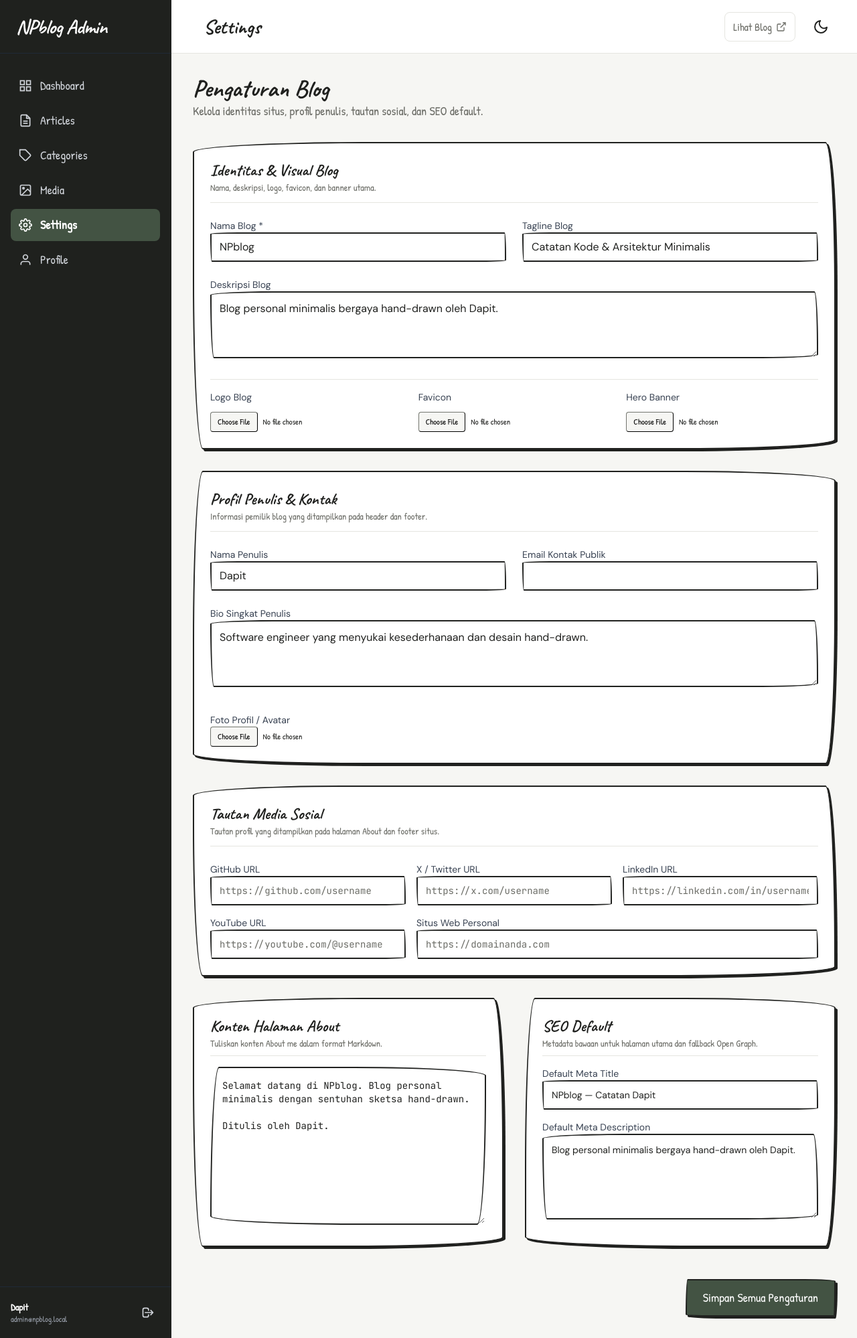
After one commit to netph4ntom/npblog, a Laravel app: page /admin/settings in a window 1280 px wide. The commit adds this page. Shown: the whole page at 67% size. Run offline with Laravel 12, Linux system fonts and the light colour scheme; a user stored in the database is signed in; data comes from the database, SQL or seed files in the repository; style sheets or scripts are compiled from the project's sources.

Commit message:
feat: implement blog settings and profile management (T09)

```diff
--- /dev/null
+++ b/app/Http/Controllers/Admin/SettingController.php
@@ -0,0 +1,130 @@
+<?php
+
+declare(strict_types=1);
+
+namespace App\Http\Controllers\Admin;
+
+use App\Http\Controllers\Controller;
+use App\Http\Requests\Admin\UpdateSettingsRequest;
+use App\Models\Setting;
+use App\Models\User;
+use App\Services\MediaProcessor;
+use Illuminate\Http\RedirectResponse;
+use Illuminate\Http\UploadedFile;
+use Illuminate\Support\Facades\Storage;
+use Illuminate\View\View;
+
+class SettingController extends Controller
+{
+    /**
+     * Show the form for editing blog settings.
+     */
+    public function edit(): View
+    {
+        $settings = [
+            'blog_name' => Setting::get('blog_name', 'NPblog'),
+            'blog_tagline' => Setting::get('blog_tagline', 'Catatan Kode & Arsitektur Minimalis'),
+            'blog_description' => Setting::get('blog_description', 'Blog personal minimalis bergaya hand-drawn oleh Dapit.'),
+            'logo' => Setting::get('logo', ''),
+            'favicon' => Setting::get('favicon', ''),
+            'hero_image' => Setting::get('hero_image', ''),
+            'author_name' => Setting::get('author_name', 'Dapit'),
+            'author_bio' => Setting::get('author_bio', 'Software engineer yang menyukai kesederhanaan dan desain hand-drawn.'),
+            'profile_image' => Setting::get('profile_image', ''),
+            'contact_email' => Setting::get('contact_email', ''),
+            'social_links' => (array) Setting::get('social_links', []),
+            'about_content' => Setting::get('about_content', "Selamat datang di NPblog. Blog personal minimalis dengan sentuhan sketsa hand-drawn.\n\nDitulis oleh Dapit."),
+            'seo_default_title' => Setting::get('seo_default_title', 'NPblog — Catatan Dapit'),
+            'seo_default_description' => Setting::get('seo_default_description', 'Blog personal minimalis bergaya hand-drawn oleh Dapit.'),
+        ];
+
+        return view('admin.settings.edit', compact('settings'));
+    }
+
+    /**
+     * Update the blog settings.
+     */
+    public function update(UpdateSettingsRequest $request, MediaProcessor $mediaProcessor): RedirectResponse
+    {
+        /** @var User $user */
+        $user = $request->user();
+
+        // 1. Update text/string settings
+        $textKeys = [
+            'blog_name',
+            'blog_tagline',
+            'blog_description',
+            'author_name',
+            'author_bio',
+            'contact_email',
+            'about_content',
+            'seo_default_title',
+            'seo_default_description',
+        ];
+
+        foreach ($textKeys as $key) {
+            if ($request->has($key)) {
+                $val = $request->input($key);
+                Setting::set($key, is_string($val) ? trim($val) : '');
+            }
+        }
+
+        // 2. Handle image removals
+        if ($request->boolean('remove_logo')) {
+            Setting::set('logo', '');
+        }
+        if ($request->boolean('remove_favicon')) {
+            Setting::set('favicon', '');
+        }
+        if ($request->boolean('remove_hero_image')) {
+            Setting::set('hero_image', '');
+        }
+        if ($request->boolean('remove_profile_image')) {
+            Setting::set('profile_image', '');
+        }
+
+        // 3. Handle image uploads via MediaProcessor
+        if ($request->hasFile('logo')) {
+            /** @var UploadedFile $logoFile */
+            $logoFile = $request->file('logo');
+            $media = $mediaProcessor->process($logoFile, $user, 'Logo Blog');
+            Setting::set('logo', $media->url);
+        }
+
+        if ($request->hasFile('hero_image')) {
+            /** @var UploadedFile $heroFile */
+            $heroFile = $request->file('hero_image');
+            $media = $mediaProcessor->process($heroFile, $user, 'Hero Banner Blog');
+            Setting::set('hero_image', $media->url);
+        }
+
+        if ($request->hasFile('profile_image')) {
+            /** @var UploadedFile $profileFile */
+            $profileFile = $request->file('profile_image');
+            $media = $mediaProcessor->process($profileFile, $user, 'Foto Profil Penulis');
+            Setting::set('profile_image', $media->url);
+        }
+
+        if ($request->hasFile('favicon')) {
+            /** @var UploadedFile $favFile */
+            $favFile = $request->file('favicon');
+            $ext = $favFile->getClientOriginalExtension() ?: 'ico';
+            $path = $favFile->storeAs('media', 'favicon.'.$ext, 'public');
+            Setting::set('favicon', Storage::disk('public')->url($path));
+        }
+
+        // 4. Handle social links array
+        if ($request->has('social_links')) {
+            $rawSocial = (array) $request->input('social_links', []);
+            $socialLinks = [];
+            foreach ($rawSocial as $network => $url) {
+                if (is_string($url) && trim($url) !== '') {
+                    $socialLinks[(string) $network] = trim($url);
+                }
+            }
+            Setting::set('social_links', $socialLinks);
+        }
+
+        return redirect()->route('admin.settings.edit')->with('success', 'Pengaturan blog berhasil diperbarui.');
+    }
+}
--- /dev/null
+++ b/resources/views/admin/settings/edit.blade.php
@@ -0,0 +1,326 @@
+<x-admin-layout header="Settings">
+    <div class="space-y-6">
+        <!-- Header -->
+        <div class="flex flex-col sm:flex-row sm:items-center justify-between gap-4">
+            <div>
+                <h1 class="font-heading text-4xl font-bold text-ink">Pengaturan Blog</h1>
+                <p class="font-ui text-lg text-text-secondary">Kelola identitas situs, profil penulis, tautan sosial, dan SEO default.</p>
+            </div>
+        </div>
+
+        <form action="{{ route('admin.settings.update') }}" method="POST" enctype="multipart/form-data" class="space-y-8">
+            @csrf
+            @method('PUT')
+
+            <!-- 1. Identitas Blog -->
+            <x-sketch-box variant="a" class="p-6 bg-surface space-y-6">
+                <div class="pb-3 border-b border-border">
+                    <h2 class="font-heading text-2xl font-bold text-ink">Identitas & Visual Blog</h2>
+                    <p class="font-ui text-sm text-text-secondary">Nama, deskripsi, logo, favicon, dan banner utama.</p>
+                </div>
+
+                <div class="grid grid-cols-1 md:grid-cols-2 gap-6">
+                    <div>
+                        <x-input-label for="blog_name" value="Nama Blog *" />
+                        <x-text-input
+                            id="blog_name"
+                            name="blog_name"
+                            type="text"
+                            class="w-full"
+                            value="{{ old('blog_name', $settings['blog_name']) }}"
+                            required
+                        />
+                        <x-input-error :messages="$errors->get('blog_name')" class="mt-1" />
+                    </div>
+
+                    <div>
+                        <x-input-label for="blog_tagline" value="Tagline Blog" />
+                        <x-text-input
+                            id="blog_tagline"
+                            name="blog_tagline"
+                            type="text"
+                            class="w-full"
+                            value="{{ old('blog_tagline', $settings['blog_tagline']) }}"
+                        />
+                        <x-input-error :messages="$errors->get('blog_tagline')" class="mt-1" />
+                    </div>
+                </div>
+
+                <div>
+                    <x-input-label for="blog_description" value="Deskripsi Blog" />
+                    <textarea
+                        id="blog_description"
+                        name="blog_description"
+                        rows="3"
+                        class="sketch-border sketch-radius-a bg-surface text-text font-body p-3 w-full"
+                    >{{ old('blog_description', $settings['blog_description']) }}</textarea>
+                    <x-input-error :messages="$errors->get('blog_description')" class="mt-1" />
+                </div>
+
+                <!-- Images Row: Logo, Favicon, Hero Banner -->
+                <div class="grid grid-cols-1 md:grid-cols-3 gap-6 pt-4 border-t border-border">
+                    <!-- Logo -->
+                    <div class="space-y-3">
+                        <x-input-label for="logo" value="Logo Blog" />
+                        @if(!empty($settings['logo']))
+                            <div class="p-2 border border-ink rounded bg-bg flex items-center justify-between">
+                                <img src="{{ $settings['logo'] }}" alt="Logo saat ini" class="max-h-12 object-contain" />
+                                <label class="flex items-center space-x-1.5 text-xs text-danger font-ui cursor-pointer">
+                                    <input type="checkbox" name="remove_logo" value="1" class="rounded border-ink text-danger" />
+                                    <span>Hapus</span>
+                                </label>
+                            </div>
+                        @endif
+                        <input
+                            type="file"
+                            id="logo"
+                            name="logo"
+                            accept="image/jpeg,image/png,image/webp"
+                            class="w-full text-xs font-ui text-text file:mr-2 file:py-1.5 file:px-2.5 file:rounded file:border file:border-ink file:text-xs file:bg-bg file:cursor-pointer"
+                        />
+                        <x-input-error :messages="$errors->get('logo')" class="mt-1" />
+                    </div>
+
+                    <!-- Favicon -->
+                    <div class="space-y-3">
+                        <x-input-label for="favicon" value="Favicon" />
+                        @if(!empty($settings['favicon']))
+                            <div class="p-2 border border-ink rounded bg-bg flex items-center justify-between">
+                                <img src="{{ $settings['favicon'] }}" alt="Favicon saat ini" class="w-8 h-8 object-contain" />
+                                <label class="flex items-center space-x-1.5 text-xs text-danger font-ui cursor-pointer">
+                                    <input type="checkbox" name="remove_favicon" value="1" class="rounded border-ink text-danger" />
+                                    <span>Hapus</span>
+                                </label>
+                            </div>
+                        @endif
+                        <input
+                            type="file"
+                            id="favicon"
+                            name="favicon"
+                            accept=".ico,image/png,image/webp,image/x-icon"
+                            class="w-full text-xs font-ui text-text file:mr-2 file:py-1.5 file:px-2.5 file:rounded file:border file:border-ink file:text-xs file:bg-bg file:cursor-pointer"
+                        />
+                        <x-input-error :messages="$errors->get('favicon')" class="mt-1" />
+                    </div>
+
+                    <!-- Hero Banner -->
+                    <div class="space-y-3">
+                        <x-input-label for="hero_image" value="Hero Banner" />
+                        @if(!empty($settings['hero_image']))
+                            <div class="p-2 border border-ink rounded bg-bg flex items-center justify-between">
+                                <img src="{{ $settings['hero_image'] }}" alt="Hero saat ini" class="max-h-12 w-24 object-cover rounded" />
+                                <label class="flex items-center space-x-1.5 text-xs text-danger font-ui cursor-pointer">
+                                    <input type="checkbox" name="remove_hero_image" value="1" class="rounded border-ink text-danger" />
+                                    <span>Hapus</span>
+                                </label>
+                            </div>
+                        @endif
+                        <input
+                            type="file"
+                            id="hero_image"
+                            name="hero_image"
+                            accept="image/jpeg,image/png,image/webp"
+                            class="w-full text-xs font-ui text-text file:mr-2 file:py-1.5 file:px-2.5 file:rounded file:border file:border-ink file:text-xs file:bg-bg file:cursor-pointer"
+                        />
+                        <x-input-error :messages="$errors->get('hero_image')" class="mt-1" />
+                    </div>
+                </div>
+            </x-sketch-box>
+
+            <!-- 2. Profil Penulis & Kontak -->
+            <x-sketch-box variant="b" class="p-6 bg-surface space-y-6">
+                <div class="pb-3 border-b border-border">
+                    <h2 class="font-heading text-2xl font-bold text-ink">Profil Penulis & Kontak</h2>
+                    <p class="font-ui text-sm text-text-secondary">Informasi pemilik blog yang ditampilkan pada header dan footer.</p>
+                </div>
+
+                <div class="grid grid-cols-1 md:grid-cols-2 gap-6">
+                    <div>
+                        <x-input-label for="author_name" value="Nama Penulis" />
+                        <x-text-input
+                            id="author_name"
+                            name="author_name"
+                            type="text"
+                            class="w-full"
+                            value="{{ old('author_name', $settings['author_name']) }}"
+                        />
+                        <x-input-error :messages="$errors->get('author_name')" class="mt-1" />
+                    </div>
+
+                    <div>
+                        <x-input-label for="contact_email" value="Email Kontak Publik" />
+                        <x-text-input
+                            id="contact_email"
+                            name="contact_email"
+                            type="email"
+                            class="w-full"
+                            value="{{ old('contact_email', $settings['contact_email']) }}"
+                        />
+                        <x-input-error :messages="$errors->get('contact_email')" class="mt-1" />
+                    </div>
+                </div>
+
+                <div>
+                    <x-input-label for="author_bio" value="Bio Singkat Penulis" />
+                    <textarea
+                        id="author_bio"
+                        name="author_bio"
+                        rows="3"
+                        class="sketch-border sketch-radius-a bg-surface text-text font-body p-3 w-full"
+                    >{{ old('author_bio', $settings['author_bio']) }}</textarea>
+                    <x-input-error :messages="$errors->get('author_bio')" class="mt-1" />
+                </div>
+
+                <!-- Foto Profil -->
+                <div class="pt-2">
+                    <x-input-label for="profile_image" value="Foto Profil / Avatar" />
+                    @if(!empty($settings['profile_image']))
+                        <div class="mb-3 p-2 border border-ink rounded bg-bg inline-flex items-center space-x-3">
+                            <img src="{{ $settings['profile_image'] }}" alt="Foto profil saat ini" class="w-12 h-12 rounded-full object-cover border border-ink" />
+                            <label class="flex items-center space-x-1.5 text-xs text-danger font-ui cursor-pointer">
+                                <input type="checkbox" name="remove_profile_image" value="1" class="rounded border-ink text-danger" />
+                                <span>Hapus Foto</span>
+                            </label>
+                        </div>
+                    @endif
+                    <input
+                        type="file"
+                        id="profile_image"
+                        name="profile_image"
+                        accept="image/jpeg,image/png,image/webp"
+                        class="block w-full max-w-sm text-xs font-ui text-text file:mr-2 file:py-1.5 file:px-2.5 file:rounded file:border file:border-ink file:text-xs file:bg-bg file:cursor-pointer"
+                    />
+                    <x-input-error :messages="$errors->get('profile_image')" class="mt-1" />
+                </div>
+            </x-sketch-box>
+
+            <!-- 3. Tautan Media Sosial -->
+            <x-sketch-box variant="c" class="p-6 bg-surface space-y-6">
+                <div class="pb-3 border-b border-border">
+                    <h2 class="font-heading text-2xl font-bold text-ink">Tautan Media Sosial</h2>
+                    <p class="font-ui text-sm text-text-secondary">Tautan profil yang ditampilkan pada halaman About dan footer situs.</p>
+                </div>
+
+                <div class="grid grid-cols-1 sm:grid-cols-2 md:grid-cols-3 gap-4">
+                    <div>
+                        <x-input-label for="social_github" value="GitHub URL" />
+                        <x-text-input
+                            id="social_github"
+                            name="social_links[github]"
+                            type="url"
+                            class="w-full text-sm font-mono"
+                            placeholder="https://github.com/username"
+                            value="{{ old('social_links.github', $settings['social_links']['github'] ?? '') }}"
+                        />
+                    </div>
+                    <div>
+                        <x-input-label for="social_twitter" value="X / Twitter URL" />
+                        <x-text-input
+                            id="social_twitter"
+                            name="social_links[twitter]"
+                            type="url"
+                            class="w-full text-sm font-mono"
+                            placeholder="https://x.com/username"
+                            value="{{ old('social_links.twitter', $settings['social_links']['twitter'] ?? '') }}"
+                        />
+                    </div>
+                    <div>
+                        <x-input-label for="social_linkedin" value="LinkedIn URL" />
+                        <x-text-input
+                            id="social_linkedin"
+                            name="social_links[linkedin]"
+                            type="url"
+                            class="w-full text-sm font-mono"
+                            placeholder="https://linkedin.com/in/username"
+                            value="{{ old('social_links.linkedin', $settings['social_links']['linkedin'] ?? '') }}"
+                        />
+                    </div>
+                    <div>
+                        <x-input-label for="social_youtube" value="YouTube URL" />
+                        <x-text-input
+                            id="social_youtube"
+                            name="social_links[youtube]"
+                            type="url"
+                            class="w-full text-sm font-mono"
+                            placeholder="https://youtube.com/@username"
+                            value="{{ old('social_links.youtube', $settings['social_links']['youtube'] ?? '') }}"
+                        />
+                    </div>
+                    <div class="sm:col-span-2">
+                        <x-input-label for="social_website" value="Situs Web Personal" />
+                        <x-text-input
+                            id="social_website"
+                            name="social_links[website]"
+                            type="url"
+                            class="w-full text-sm font-mono"
+                            placeholder="https://domainanda.com"
+                            value="{{ old('social_links.website', $settings['social_links']['website'] ?? '') }}"
+                        />
+                    </div>
+                </div>
+            </x-sketch-box>
+
+            <!-- 4. Halaman About & SEO Default -->
+            <div class="grid grid-cols-1 lg:grid-cols-2 gap-8">
+                <!-- About Block -->
+                <x-sketch-box variant="a" class="p-6 bg-surface space-y-4">
+                    <div class="pb-2 border-b border-border">
+                        <h2 class="font-heading text-2xl font-bold text-ink">Konten Halaman About</h2>
+                        <p class="font-ui text-sm text-text-secondary">Tuliskan konten About me dalam format Markdown.</p>
+                    </div>
+
+                    <div>
+                        <textarea
+                            id="about_content"
+                            name="about_content"
+                            rows="10"
+                            class="sketch-border sketch-radius-b bg-surface text-text font-mono text-sm p-4 w-full"
+                            placeholder="Tuliskan cerita mengenai Anda, keahlian, dan blog ini..."
+                        >{{ old('about_content', $settings['about_content']) }}</textarea>
+                        <x-input-error :messages="$errors->get('about_content')" class="mt-1" />
+                    </div>
+                </x-sketch-box>
+
+                <!-- SEO Default Block -->
+                <x-sketch-box variant="b" class="p-6 bg-surface space-y-4">
+                    <div class="pb-2 border-b border-border">
+                        <h2 class="font-heading text-2xl font-bold text-ink">SEO Default</h2>
+                        <p class="font-ui text-sm text-text-secondary">Metadata bawaan untuk halaman utama dan fallback Open Graph.</p>
+                    </div>
+
+                    <div class="space-y-4">
+                        <div>
+                            <x-input-label for="seo_default_title" value="Default Meta Title" />
+                            <x-text-input
+                                id="seo_default_title"
+                                name="seo_default_title"
+                                type="text"
+                                class="w-full text-sm"
+                                value="{{ old('seo_default_title', $settings['seo_default_title']) }}"
+                            />
+                            <x-input-error :messages="$errors->get('seo_default_title')" class="mt-1" />
+                        </div>
+
+                        <div>
+                            <x-input-label for="seo_default_description" value="Default Meta Description" />
+                            <textarea
+                                id="seo_default_description"
+                                name="seo_default_description"
+                                rows="5"
+                                class="sketch-border sketch-radius-a bg-surface text-text font-body text-sm p-3 w-full"
+                            >{{ old('seo_default_description', $settings['seo_default_description']) }}</textarea>
+                            <x-input-error :messages="$errors->get('seo_default_description')" class="mt-1" />
+                        </div>
+                    </div>
+                </x-sketch-box>
+            </div>
+
+            <!-- Submit Action -->
+            <div class="pt-4 flex items-center justify-end">
+                <x-button type="submit" variant="primary" size="lg">
+                    Simpan Semua Pengaturan
+                </x-button>
+            </div>
+        </form>
+    </div>
+</x-admin-layout>
--- a/routes/web.php
+++ b/routes/web.php
@@ -4,6 +4,7 @@ use App\Http\Controllers\Admin\ArticleController as AdminArticleController;
 use App\Http\Controllers\Admin\CategoryController as AdminCategoryController;
 use App\Http\Controllers\Admin\DashboardController;
 use App\Http\Controllers\Admin\MediaController as AdminMediaController;
+use App\Http\Controllers\Admin\SettingController as AdminSettingController;
 use App\Http\Controllers\ProfileController;
 use App\Http\Controllers\Public\AboutController;
 use App\Http\Controllers\Public\ArticleController;
@@ -35,6 +36,9 @@ Route::middleware('auth')->prefix('admin')->name('admin.')->group(function () {
     Route::resource('media', AdminMediaController::class)
         ->parameters(['media' => 'media'])
         ->except(['create', 'show', 'edit']);
+    Route::get('settings', [AdminSettingController::class, 'edit'])->name('settings.edit');
+    Route::put('settings', [AdminSettingController::class, 'update'])->name('settings.update');
+    Route::get('profile', [ProfileController::class, 'edit'])->name('profile');
 });
 
 Route::middleware('auth')->group(function () {
```
Also changed, not shown: app/Http/Requests/Admin/UpdateSettingsRequest.php (added, +43 -0 lines), docs/BACKLOG.md (+3 -2 lines), resources/views/profile/edit.blade.php (+20 -25 lines), tests/Feature/Admin/AdminProfileTest.php (added, +70 -0 lines), tests/Feature/Admin/AdminSettingTest.php (added, +115 -0 lines), tests/Unit/Services/MediaProcessorTest.php (+2 -1 lines).
